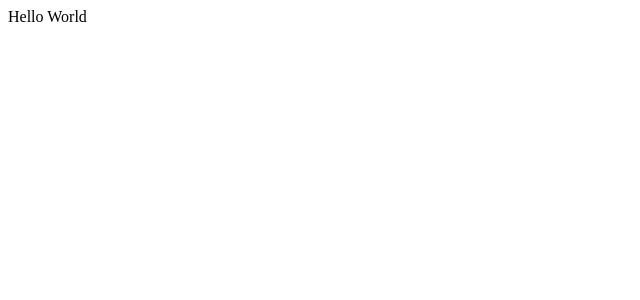
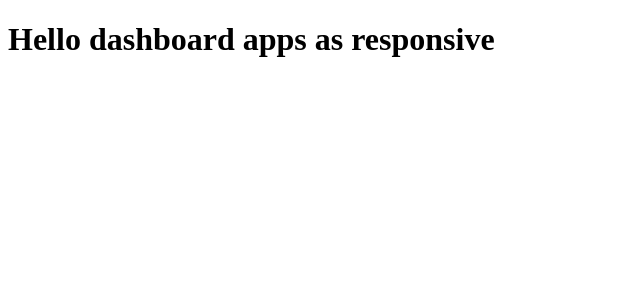
Before and after one commit to TheRezDev/Admin-Dash, a React (Vite) app: page / in a window 1280 px wide. Shown: the top 300 px of the page, without its empty margins (0-640 px from the left). Built offline with nearby package versions, Linux system fonts and the light colour scheme.

Commit message:
sec commit

```diff
--- a/src/App.tsx
+++ b/src/App.tsx
@@ -1,7 +1,10 @@
 function App() {
 
   return (
-    <div>Hello World</div>
+    <div>
+      <h1>      Hello dashboard apps as responsive
+</h1>
+    </div>
   )
 }
 
```
